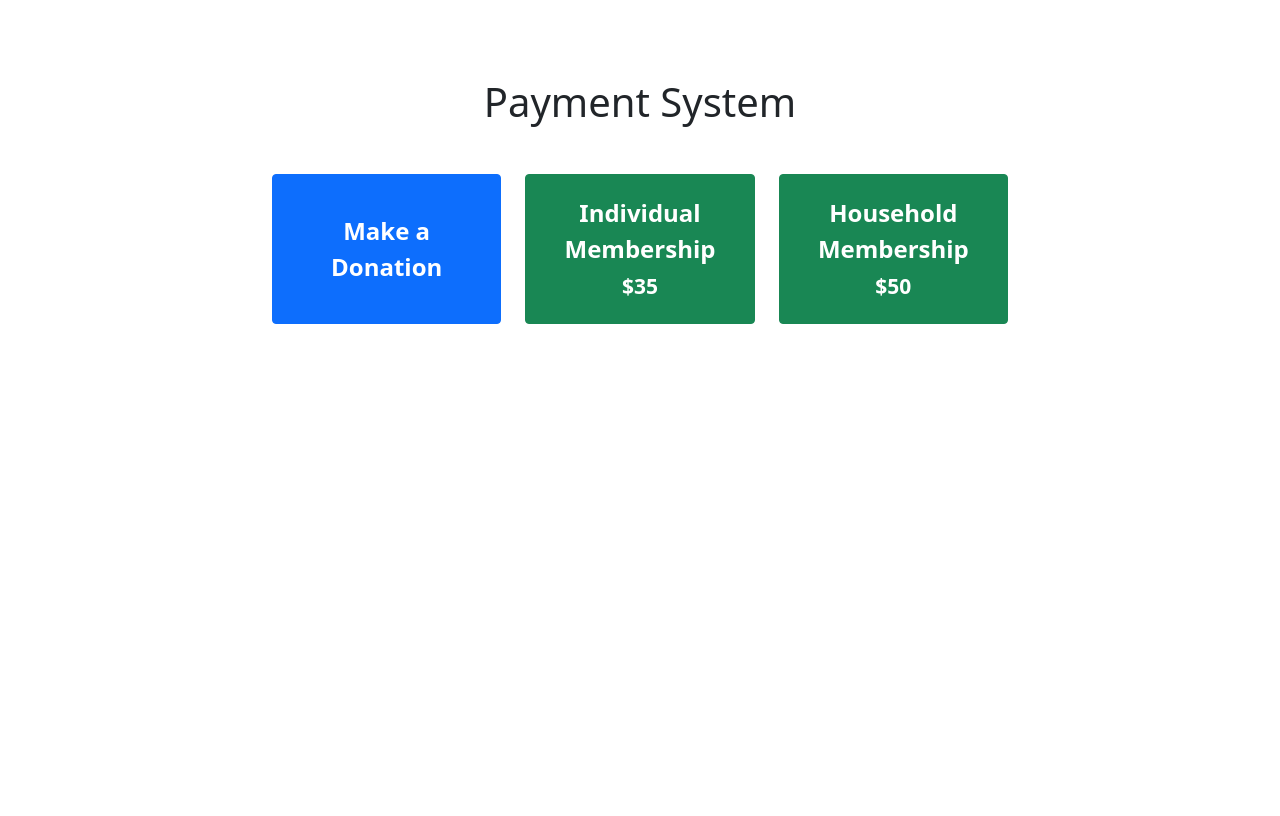
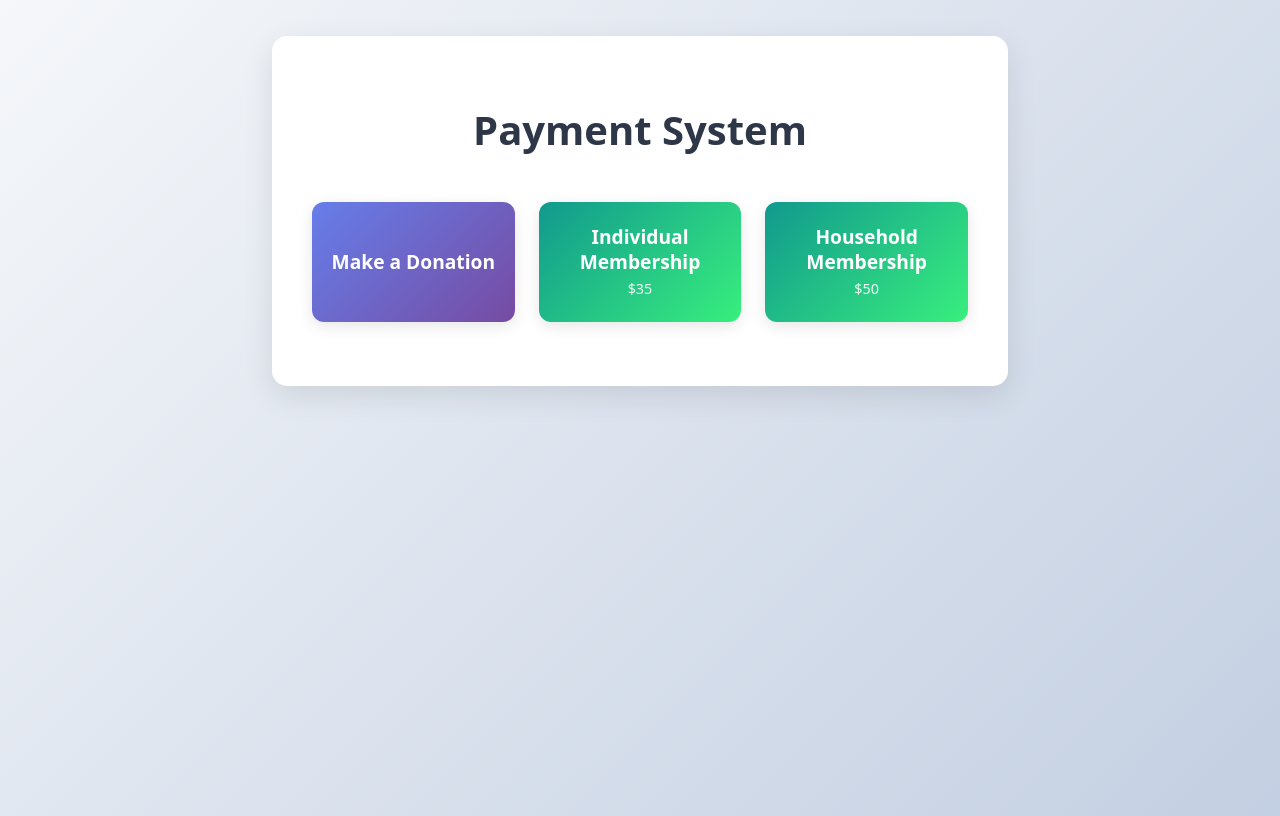
Before and after one commit to mattbaya/simple-stripe-pos, a Flask app: template templates/index.html in a window 1280 px wide. Before the commit the page ends 324 px from the top, so only its background shows below. Run offline with Flask 3, Linux system fonts and the light colour scheme; the template is opened without the code that fills it, so the values that code supplies are empty; parts of the project's set-up code (start-up, migrations or seed data) failed here and were passed over.

Commit message:
Deploy production POS system with SSL and domain configuration
- Configure production domain reader.southwilliamstown.org:8080
- Add Caddy reverse proxy with automatic SSL certificates via Let's Encrypt
- Implement domain enforcement and HTTPS redirects
- Add transaction logging with CSV exports
- Enhanced email receipts with improved styling and branding
- Update documentation for production deployment
- Add security headers and production optimizations

🤖 Generated with [Claude Code](https://claude.ai/code)

Co-Authored-By: Claude <noreply@anthropic.com>

```diff
--- a/app/main.py
+++ b/app/main.py
@@ -3,10 +3,12 @@ import logging
 import smtplib
 import json
 import base64
+import csv
 from datetime import datetime
 from email.mime.text import MIMEText
 from email.mime.multipart import MIMEMultipart
-from flask import Flask, render_template, request, jsonify
+from flask import Flask, render_template, request, jsonify, redirect, url_for
+from urllib.parse import urlparse
 import stripe
 from google.auth.transport.requests import Request
 from google.oauth2.credentials import Credentials
@@ -31,6 +33,8 @@ NOTIFICATION_EMAIL = os.getenv('NOTIFICATION_EMAIL')
 ORGANIZATION_NAME = os.getenv('ORGANIZATION_NAME', 'Community Organization')
 ORGANIZATION_LOGO = os.getenv('ORGANIZATION_LOGO', '/static/logo.png')
 ORGANIZATION_WEBSITE = os.getenv('ORGANIZATION_WEBSITE', '')
+DOMAIN_NAME = os.getenv('DOMAIN_NAME', '')  # Primary domain (e.g., pos.yourcommunity.org)
+EMAIL_HEADER_HTML = os.getenv('EMAIL_HEADER_HTML', '')  # Custom HTML for email headers
 
 # OAuth2 configuration
 GOOGLE_CLIENT_ID = os.getenv('GOOGLE_CLIENT_ID')
@@ -39,6 +43,86 @@ GOOGLE_REFRESH_TOKEN = os.getenv('GOOGLE_REFRESH_TOKEN')
 
 # Gmail API scopes
 SCOPES = ['https://www.googleapis.com/auth/gmail.send']
+
+# Transaction logging directory
+LOG_DIR = os.getenv('LOG_DIR', '/app/logs')
+if not os.path.exists(LOG_DIR):
+    os.makedirs(LOG_DIR)
+
+def check_domain_redirect():
+    """Check if request should be redirected to primary domain"""
+    if not DOMAIN_NAME:
+        return None
+
+    # Get the host from the request
+    host = request.host.lower()
+    primary_domain = DOMAIN_NAME.lower()
+
+    # Remove port number if present for comparison
+    host_without_port = host.split(':')[0]
+    primary_without_port = primary_domain.split(':')[0]
+
+    # If accessing from wrong domain, redirect
+    if host_without_port != primary_without_port and host_without_port != 'localhost':
+        redirect_url = f"https://{primary_domain}{request.full_path.rstrip('?')}"
+        return redirect(redirect_url, code=301)
+
+    # Force HTTPS redirect if not localhost
+    if not request.is_secure and host_without_port != 'localhost':
+        redirect_url = f"https://{host}{request.full_path.rstrip('?')}"
+        return redirect(redirect_url, code=301)
+
+    return None
+
+def log_transaction(payment_intent_id, payer_name, payer_email, amount, payment_type, status, metadata=None):
+    """Log transaction details (no sensitive payment info)"""
+    try:
+        log_file = os.path.join(LOG_DIR, f"transactions_{datetime.now().strftime('%Y-%m')}.csv")
+
+        # Create CSV headers if file doesn't exist
+        file_exists = os.path.isfile(log_file)
+
+        with open(log_file, 'a', newline='', encoding='utf-8') as csvfile:
+            fieldnames = [
+                'timestamp', 'payment_intent_id', 'payer_name', 'payer_email',
+                'amount_cents', 'amount_dollars', 'payment_type', 'status',
+                'cover_fees', 'base_amount', 'fee_amount'
+            ]
+            writer = csv.DictWriter(csvfile, fieldnames=fieldnames)
+
+            if not file_exists:
+                writer.writeheader()
+
+            # Extract metadata
+            cover_fees = metadata.get('cover_fees', 'false') if metadata else 'false'
+            base_amount = metadata.get('base_amount', str(amount)) if metadata else str(amount)
+            fee_amount = metadata.get('fee_amount', '0') if metadata else '0'
+
+            writer.writerow({
+                'timestamp': datetime.now().isoformat(),
+                'payment_intent_id': payment_intent_id,
+                'payer_name': payer_name,
+                'payer_email': payer_email or '',
+                'amount_cents': amount,
+                'amount_dollars': f"{amount/100:.2f}",
+                'payment_type': payment_type,
+                'status': status,
+                'cover_fees': cover_fees,
+                'base_amount': base_amount,
+                'fee_amount': fee_amount
+            })
+
+        logger.info(f"Transaction logged: {payment_intent_id} - ${amount/100:.2f}")
+
+    except Exception as e:
+        logger.error(f"Error logging transaction: {str(e)}")
+
+@app.before_request
+def before_request():
+    """Handle domain redirects before processing requests"""
+    redirect_response = check_domain_redirect()
+    if redirect_response:
+        return redirect_response
 
 def get_gmail_credentials():
     """Get valid Gmail credentials using OAuth2"""
@@ -118,30 +202,68 @@ def send_receipt_email(payer_email, payer_name, amount, payment_type, transactio
 
     subject = f"Receipt for your {payment_type} - {ORGANIZATION_NAME}"
 
+    # Build logo HTML if available
+    logo_html = ""
+    if ORGANIZATION_LOGO and not ORGANIZATION_LOGO.startswith('/static/'):
+        logo_html = f'<img src="{ORGANIZATION_LOGO}" alt="{ORGANIZATION_NAME}" style="max-width: 150px; height: auto; margin-bottom: 20px;">'
+
+    # Include custom header HTML if provided
+    header_html = EMAIL_HEADER_HTML if EMAIL_HEADER_HTML else ""
+
     body = f"""
     <html>
-    <body style="font-family: Arial, sans-serif; max-width: 600px; margin: 0 auto; padding: 20px;">
-        <div style="text-align: center; margin-bottom: 30px;">
-            <h1 style="color: #2c5aa0;">{ORGANIZATION_NAME}</h1>
-            <h2 style="color: #666;">Payment Receipt</h2>
+    <body style="font-family: Arial, sans-serif; max-width: 600px; margin: 0 auto; padding: 20px; background-color: #ffffff;">
+        {header_html}
+
+        <div style="text-align: center; margin-bottom: 30px; border-bottom: 2px solid #2c5aa0; padding-bottom: 20px;">
+            {logo_html}
+            <h1 style="color: #2c5aa0; margin: 10px 0;">{ORGANIZATION_NAME}</h1>
+            <h2 style="color: #666; margin: 5px 0;">Payment Receipt</h2>
         </div>
 
-        <div style="background-color: #f8f9fa; padding: 20px; border-radius: 8px; margin-bottom: 20px;">
-            <h3 style="margin-top: 0; color: #28a745;">Thank you for your {payment_type}!</h3>
-            <p><strong>Name:</strong> {payer_name}</p>
-            <p><strong>Amount:</strong> ${amount_dollars:.2f}</p>
-            <p><strong>Type:</strong> {payment_type.title()}</p>
-            <p><strong>Date:</strong> {date_str}</p>
-            <p><strong>Transaction ID:</strong> {transaction_id}</p>
+        <div style="background-color: #f8f9fa; padding: 25px; border-radius: 10px; margin-bottom: 25px; border-left: 4px solid #28a745;">
+            <h3 style="margin-top: 0; color: #28a745; font-size: 18px;">Thank you for your {payment_type}!</h3>
+            <div style="margin: 15px 0;">
+                <table style="width: 100%; border-collapse: collapse;">
+                    <tr>
+                        <td style="padding: 8px 0; border-bottom: 1px solid #dee2e6;"><strong>Name:</strong></td>
+                        <td style="padding: 8px 0; border-bottom: 1px solid #dee2e6;">{payer_name}</td>
+                    </tr>
+                    <tr>
+                        <td style="padding: 8px 0; border-bottom: 1px solid #dee2e6;"><strong>Amount:</strong></td>
+                        <td style="padding: 8px 0; border-bottom: 1px solid #dee2e6; color: #28a745; font-weight: bold; font-size: 16px;">${amount_dollars:.2f}</td>
+                    </tr>
+                    <tr>
+                        <td style="padding: 8px 0; border-bottom: 1px solid #dee2e6;"><strong>Type:</strong></td>
+                        <td style="padding: 8px 0; border-bottom: 1px solid #dee2e6;">{payment_type.title()}</td>
+                    </tr>
+                    <tr>
+                        <td style="padding: 8px 0; border-bottom: 1px solid #dee2e6;"><strong>Date:</strong></td>
+                        <td style="padding: 8px 0; border-bottom: 1px solid #dee2e6;">{date_str}</td>
+                    </tr>
+                    <tr>
+                        <td style="padding: 8px 0;"><strong>Transaction ID:</strong></td>
+                        <td style="padding: 8px 0; font-family: monospace; font-size: 12px;">{transaction_id}</td>
+                    </tr>
+                </table>
+            </div>
+        </div>
+
+        <div style="background-color: #fff3cd; padding: 15px; border-radius: 8px; border-left: 4px solid #ffc107; margin-bottom: 25px;">
+            <p style="margin: 0; color: #856404; font-size: 14px;">
+                <strong>Important:</strong> This receipt serves as confirmation of your payment.
+                Please keep this for your records and tax purposes.
+            </p>
         </div>
 
         <div style="border-top: 1px solid #ddd; padding-top: 20px; font-size: 14px; color: #666;">
-            <p>This receipt serves as confirmation of your payment. Please keep this for your records.</p>
-            <p>If you have any questions, please contact us at {NOTIFICATION_EMAIL}</p>
+            <p>If you have any questions about this transaction, please contact us at
+            <a href="mailto:{NOTIFICATION_EMAIL}" style="color: #2c5aa0;">{NOTIFICATION_EMAIL}</a></p>
+            {f'<p>Visit our website: <a href="{ORGANIZATION_WEBSITE}" style="color: #2c5aa0;">{ORGANIZATION_WEBSITE}</a></p>' if ORGANIZATION_WEBSITE else ''}
         </div>
 
-        <div style="text-align: center; margin-top: 30px; font-size: 12px; color: #999;">
-            <p>{ORGANIZATION_NAME}<br>
+        <div style="text-align: center; margin-top: 30px; padding-top: 20px; border-top: 1px solid #eee; font-size: 12px; color: #999;">
+            <p><strong>{ORGANIZATION_NAME}</strong><br>
             Thank you for supporting our community!</p>
         </div>
     </body>
@@ -337,20 +459,41 @@ def register_reader():
 @app.route('/discover-readers', methods=['POST'])
 def discover_readers():
     try:
+        logger.info(f"Searching for readers in location: {STRIPE_LOCATION_ID}")
+        logger.info(f"Using API key: {stripe.api_key[:12]}...")  # First 12 chars only
+
+        # First, let's try to list all readers (no location filter) to debug
+        all_readers = stripe.terminal.Reader.list()
+        logger.info(f"Total readers in account: {len(all_readers.data)}")
+
+        for reader in all_readers.data:
+            logger.info(f"Reader {reader.id}: location={reader.location}, status={reader.status}, type={reader.device_type}")
+
+        # Now list readers in the specific location
         readers = stripe.terminal.Reader.list(
             location=STRIPE_LOCATION_ID
         )
 
-        logger.info(f"Found {len(readers.data)} readers")
+        logger.info(f"Found {len(readers.data)} readers in location {STRIPE_LOCATION_ID}")
+
+        reader_list = []
+        for reader in readers.data:
+            reader_info = {
+                'id': reader.id,
+                'label': reader.label or 'Stripe Reader',
+                'status': reader.status,
+                'device_type': reader.device_type,
+                'serial_number': reader.serial_number[-4:] if reader.serial_number else 'N/A',  # Last 4 digits only
+                'location': reader.location
+            }
+            reader_list.append(reader_info)
+            logger.info(f"Reader found: {reader.label} ({reader.device_type}) - Status: {reader.status}")
 
         return jsonify({
-            'readers': [
-                {
-                    'id': reader.id,
-                    'label': reader.label or 'Stripe Reader',
-                    'status': reader.status
-                } for reader in readers.data
-            ]
+            'readers': reader_list,
+            'location_id': STRIPE_LOCATION_ID,
+            'total_readers_in_account': len(all_readers.data),
+            'debug_all_readers': [{'id': r.id, 'location': r.location, 'status': r.status} for r in all_readers.data]
         })
 
     except Exception as e:
@@ -396,6 +539,13 @@ def payment_status(payment_intent_id):
             payer_email = payment_intent.metadata.get('payer_email')
             payment_type = payment_intent.metadata.get('payment_type', 'payment')
 
+            # Log successful transaction
+            log_transaction(
+                payment_intent_id, payer_name, payer_email,
+                payment_intent.amount, payment_type, 'succeeded',
+                payment_intent.metadata
+            )
+
             # Send emails
             receipt_sent = False
             notification_sent = False
@@ -425,6 +575,18 @@ def payment_status(payment_intent_id):
             except Exception as e:
                 logger.error(f"Error updating payment intent metadata: {str(e)}")
 
+        # Log failed/canceled transactions
+        elif payment_intent.status in ['canceled', 'payment_failed']:
+            payer_name = payment_intent.metadata.get('payer_name', 'Unknown')
+            payer_email = payment_intent.metadata.get('payer_email')
+            payment_type = payment_intent.metadata.get('payment_type', 'payment')
+
+            log_transaction(
+                payment_intent_id, payer_name, payer_email,
+                payment_intent.amount, payment_type, payment_intent.status,
+                payment_intent.metadata
+            )
+
         return jsonify({
             'status': payment_intent.status,
             'amount': payment_intent.amount,
--- a/templates/index.html
+++ b/templates/index.html
@@ -6,51 +6,184 @@
     <title>{{ organization_name }} Payment System</title>
     <link href="https://cdn.jsdelivr.net/npm/bootstrap@5.1.3/dist/css/bootstrap.min.css" rel="stylesheet">
     <style>
+        body {
+            background: linear-gradient(135deg, #f5f7fa 0%, #c3cfe2 100%);
+            min-height: 100vh;
+        }
+
+        .main-container {
+            background: white;
+            border-radius: 15px;
+            box-shadow: 0 10px 30px rgba(0,0,0,0.1);
+            padding: 40px;
+            margin-top: 20px;
+            margin-bottom: 20px;
+        }
+
         .payment-button {
-            height: 150px;
-            font-size: 1.5rem;
-            font-weight: bold;
+            height: 120px;
+            font-size: 1.2rem;
+            font-weight: 600;
+            border: none;
+            border-radius: 12px;
+            transition: all 0.3s ease;
+            box-shadow: 0 4px 15px rgba(0,0,0,0.1);
+            display: flex;
+            flex-direction: column;
+            justify-content: center;
+            align-items: center;
+            text-align: center;
+            line-height: 1.3;
+            padding: 15px;
         }
+
+        .payment-button:hover {
+            transform: translateY(-3px);
+            box-shadow: 0 6px 20px rgba(0,0,0,0.15);
+        }
+
+        .btn-primary.payment-button {
+            background: linear-gradient(135deg, #667eea 0%, #764ba2 100%);
+            border: none;
+        }
+
+        .btn-primary.payment-button:hover {
+            background: linear-gradient(135deg, #5a67d8 0%, #6b46c1 100%);
+        }
+
+        .btn-success.payment-button {
+            background: linear-gradient(135deg, #11998e 0%, #38ef7d 100%);
+            border: none;
+        }
+
+        .btn-success.payment-button:hover {
+            background: linear-gradient(135deg, #0d7377 0%, #2dd4bf 100%);
+        }
+
+        .payment-button small {
+            font-size: 0.9rem;
+            font-weight: 500;
+            margin-top: 5px;
+            opacity: 0.9;
+        }
+
         .status-message {
             margin-top: 20px;
-            padding: 15px;
-            border-radius: 5px;
+            padding: 20px;
+            border-radius: 10px;
+            border: none;
+            font-weight: 500;
         }
+
         .status-success {
-            background-color: #d4edda;
-            border-color: #c3e6cb;
+            background: linear-gradient(135deg, #d4f6d4 0%, #a8e6a3 100%);
             color: #155724;
         }
+
         .status-error {
-            background-color: #f8d7da;
-            border-color: #f5c6cb;
+            background: linear-gradient(135deg, #fdd5d5 0%, #f8a8a8 100%);
             color: #721c24;
         }
+
         .status-processing {
-            background-color: #fff3cd;
-            border-color: #ffecb5;
+            background: linear-gradient(135deg, #fff8dc 0%, #f0e68c 100%);
             color: #856404;
         }
+
         .reader-selection {
             margin: 20px 0;
         }
+
         #loading-spinner {
             display: none;
         }
+
         .logo-container {
             text-align: center;
             margin-bottom: 30px;
         }
+
         .logo-container img {
-            max-width: 150px;
+            max-width: 200px;
             height: auto;
+            border-radius: 10px;
+            box-shadow: 0 4px 15px rgba(0,0,0,0.1);
+        }
+
+        .card {
+            border: none;
+            border-radius: 15px;
+            box-shadow: 0 5px 20px rgba(0,0,0,0.08);
+        }
+
+        .card-body {
+            padding: 30px;
+        }
+
+        .form-control {
+            border-radius: 8px;
+            border: 2px solid #e2e8f0;
+            padding: 12px 15px;
+            transition: all 0.3s ease;
+        }
+
+        .form-control:focus {
+            border-color: #667eea;
+            box-shadow: 0 0 0 3px rgba(102, 126, 234, 0.1);
+        }
+
+        .fee-breakdown {
+            background: linear-gradient(135deg, #f8fafc 0%, #e2e8f0 100%);
+            border: 2px solid #cbd5e0;
+        }
+
+        .btn-primary:not(.payment-button) {
+            background: linear-gradient(135deg, #667eea 0%, #764ba2 100%);
+            border: none;
+            border-radius: 8px;
+            padding: 12px 25px;
+            font-weight: 600;
+        }
+
+        .btn-primary:not(.payment-button):hover {
+            background: linear-gradient(135deg, #5a67d8 0%, #6b46c1 100%);
+            transform: translateY(-1px);
+        }
+
+        .btn-secondary {
+            border-radius: 8px;
+            padding: 12px 25px;
+            font-weight: 600;
+        }
+
+        .btn-outline-primary, .btn-outline-secondary {
+            border-radius: 8px;
+            font-weight: 500;
+            transition: all 0.3s ease;
+        }
+
+        .btn-outline-primary:hover, .btn-outline-secondary:hover {
+            transform: translateY(-1px);
+        }
+
+        h1 {
+            color: #2d3748;
+            font-weight: 700;
+            margin-bottom: 40px;
+        }
+
+        .card-title {
+            color: #2d3748;
+            font-weight: 600;
+            margin-bottom: 25px;
         }
     </style>
 </head>
 <body>
-    <div class="container mt-5">
+    <div class="container mt-3">
         <div class="row justify-content-center">
-            <div class="col-md-8">
+            <div class="col-md-10 col-lg-8">
+                <div class="main-container">
                 <div class="logo-container">
                     {% if organization_logo %}<img src="{{ organization_logo }}" alt="{{ organization_name }}" class="img-fluid">{% endif %}
                 </div>
@@ -144,6 +277,8 @@
 
                 <!-- Status Messages -->
                 <div id="status-message" style="display: none;"></div>
+
+                </div>
             </div>
         </div>
     </div>
```
Also changed, not shown: CLAUDE.md (+24 -6 lines), docker-compose.prod.yml (added, +72 -0 lines), README.md, 2 other files.
